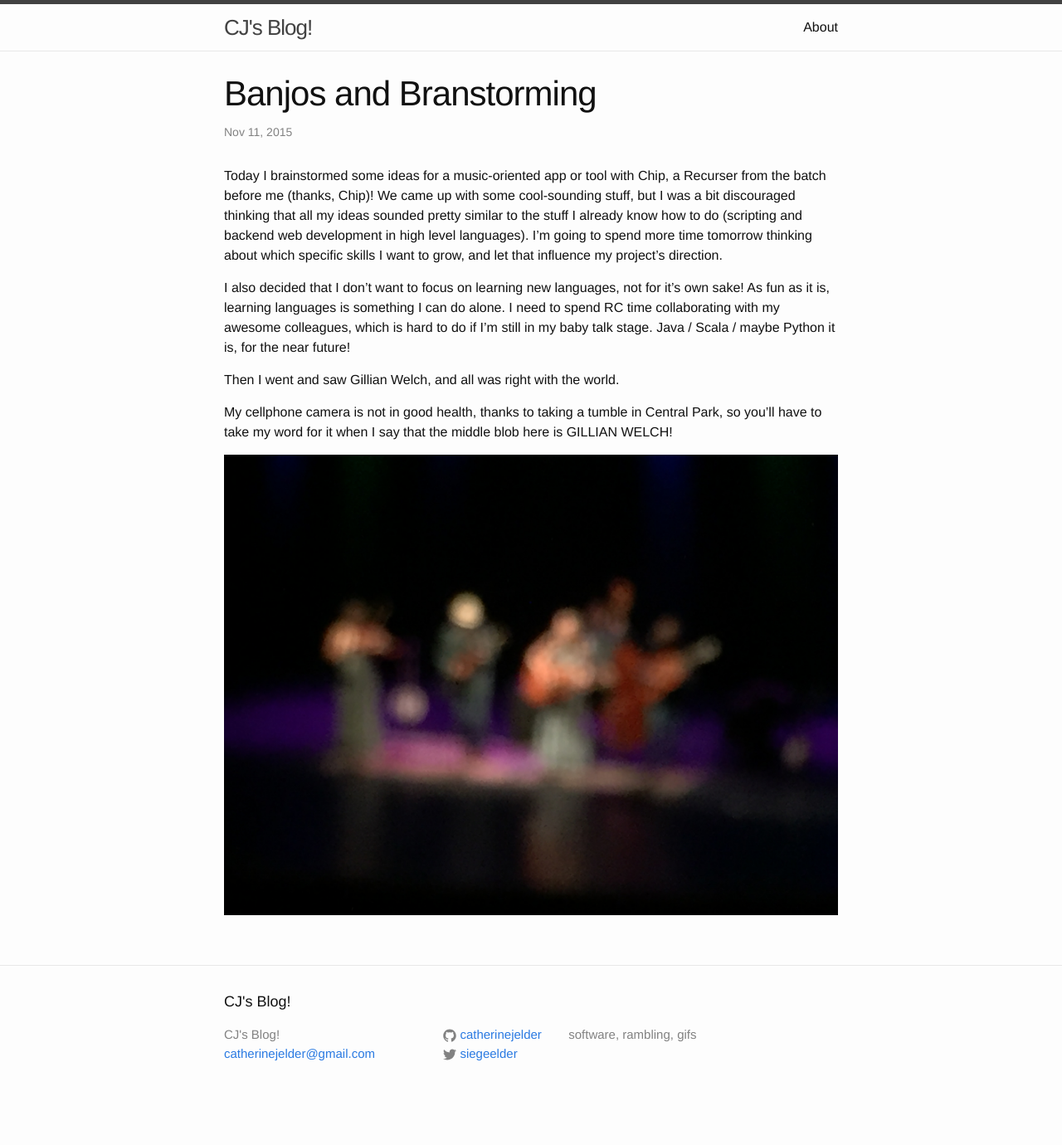
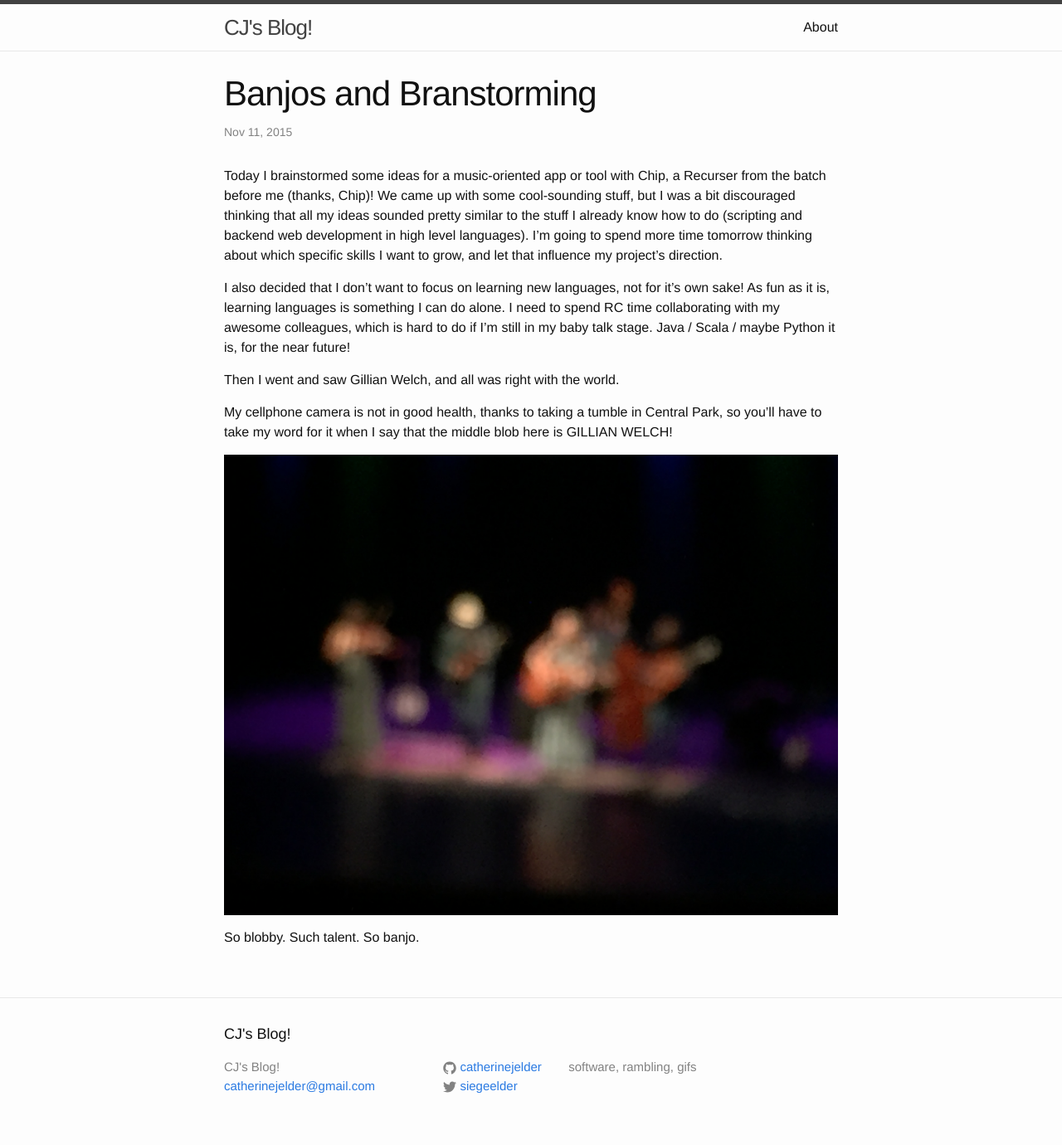
Before and after one commit to catherinejelder/catherinejelder.github.io, a Jekyll site: the page built from _posts/2015-11-11-banjos-and-brainstorming.md, in a window 1280 px wide. Shown: the whole page at 83% size. Built offline with Jekyll 4.4.1, drawn with Linux system fonts in a browser that asks for light colours; before the commit the page ends 1341 px from its top, so only the background shows below that.

Commit message:
minor edit

```diff
--- a/_posts/2015-11-11-banjos-and-brainstorming.md
+++ b/_posts/2015-11-11-banjos-and-brainstorming.md
@@ -13,3 +13,5 @@ Then I went and saw Gillian Welch, and all was right with the world.
 My cellphone camera is not in good health, thanks to taking a tumble in Central Park, so you'll have to take my word for it when I say that the middle blob here is GILLIAN WELCH!
 
 ![Fuzzy Gillian](/assets/gillian_welch.JPG)
+
+So blobby. Such talent. So banjo.
```
